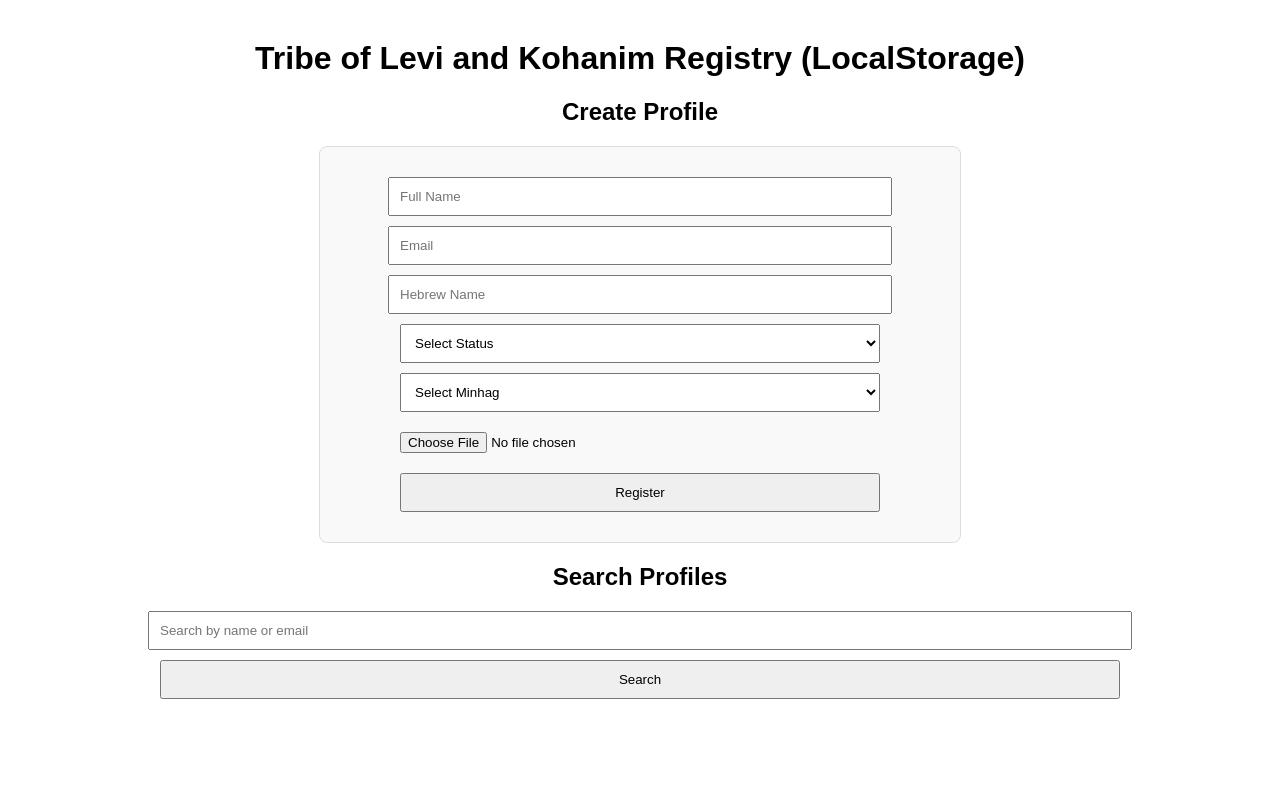
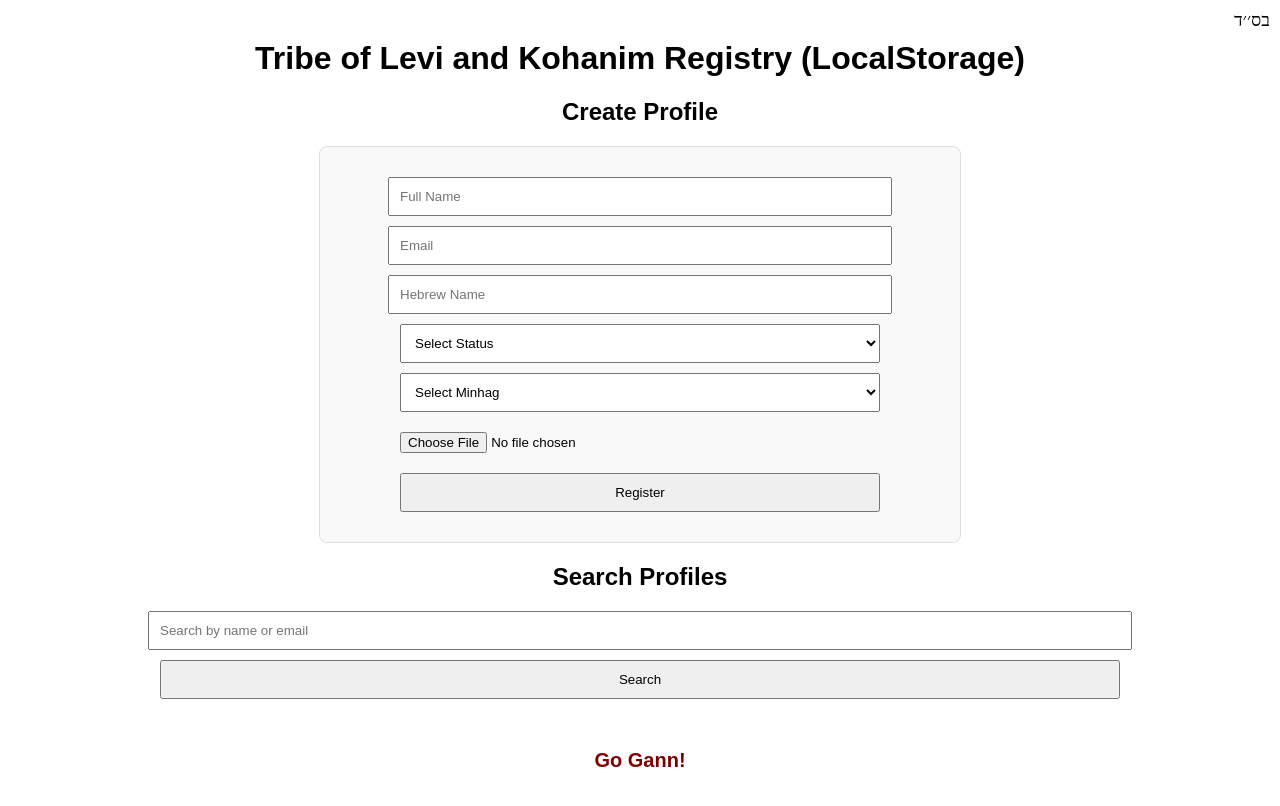
Before and after one commit to rleog2027/rleog2027.github.io, a plain HTML site: page index.html in a window 1280 px wide. Drawn offline with Linux system fonts and the light colour scheme.

Commit message:
Update index.html

```diff
--- a/index.html
+++ b/index.html
@@ -32,9 +32,24 @@
       border-radius: 50%;
       margin-top: 10px;
     }
+    #bsed {
+      position: absolute;
+      top: 10px;
+      right: 10px;
+      font-family: 'David', serif;
+      font-size: 18px;
+    }
+    #gann-message {
+      margin-top: 50px;
+      font-weight: bold;
+      font-size: 20px;
+      color: maroon;
+    }
   </style>
 </head>
 <body>
+  <div id="bsed">בס׳׳ד</div>
+
   <h1>Tribe of Levi and Kohanim Registry (LocalStorage)</h1>
 
   <div id="register">
@@ -67,6 +82,8 @@
     <button onclick="searchProfiles()">Search</button>
     <div class="search-results" id="results"></div>
   </div>
+
+  <div id="gann-message">Go Gann!</div>
 
   <script>
     // Use 'let' so we can reassign after loading from localStorage
```
